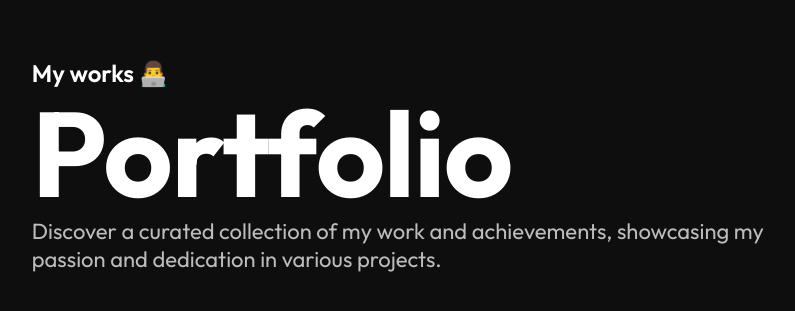
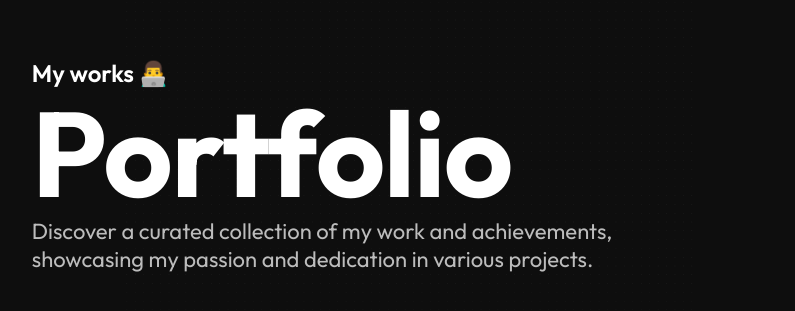
Before and after one commit to iamwhitegod/iamwhitegod, a Next.js app: page / in a window 1280 px wide. Shown: the part 1879-2190 px from the top of the page, without its empty margins (234-1029 px from the left). Built offline with nearby package versions, Linux system fonts and the light colour scheme.

Commit message:
fixing bugs

```diff
--- a/app/page.jsx
+++ b/app/page.jsx
@@ -26,7 +26,7 @@ export default function Home() {
         <Heading as={"h2"} className="heading--main">
           About Me
         </Heading>
-        <Text size="2.2rem" width="70.4rem" lineHeight="2.8rem">
+        <Text size="2.2rem" width="70.4rem" lineheight="2.8rem">
           I believe in diverse skill sets and people as they make products and
           communities unique.
         </Text>
@@ -37,7 +37,7 @@ export default function Home() {
         <Heading as={"h2"} className="heading--main">
           Portfolio
         </Heading>
-        <Text size="2.2rem" width="61.8rem" lineHeight="2.8rem">
+        <Text size="2.2rem" width="61.8rem" lineheight="2.8rem">
           Discover a curated collection of my work and achievements, showcasing
           my passion and dedication in various projects.
         </Text>
--- a/components/BackToTop/index.jsx
+++ b/components/BackToTop/index.jsx
@@ -32,9 +32,9 @@ const BackToTop = () => {
           <path
             d="M5.00006 14.9999L12.0001 7.99988L19.0001 14.9999"
             stroke="#BCBCBC"
-            stroke-width="2"
-            stroke-linecap="round"
-            stroke-linejoin="round"
+            strokeWidth="2"
+            strokeLinecap="round"
+            strokeLinejoin="round"
           />
         </svg>
       </Wrapper>
--- a/components/Navigation/index.jsx
+++ b/components/Navigation/index.jsx
@@ -87,16 +87,16 @@ const Navigation = () => {
         </Link>
 
         <NavList>
-          {navLinks.map((navLink) => (
-            <NavItem>
+          {navLinks.map((navLink, index) => (
+            <NavItem key={index}>
               <Link href={navLink.href}>{navLink.name}</Link>
             </NavItem>
           ))}
         </NavList>
 
         <NavIcons>
-          {icons.map((icon) => (
-            <Link href={{ pathname: icon.href }} target="_blank">
+          {icons.map((icon, index) => (
+            <Link key={index} href={{ pathname: icon.href }} target="_blank">
               <svg className="icon">
                 <use xlinkHref={`/sprite.svg#bx_bxl-${icon.name}`}></use>
               </svg>
--- a/components/Text/index.jsx
+++ b/components/Text/index.jsx
@@ -7,9 +7,8 @@ const Text = styled.p`
   font-size: ${(props) => (props.size ? props.size : "1.6rem")};
   font-style: normal;
   font-weight: ${(props) => (props.weight === "light" ? 300 : 400)};
-  line-height: ${(props) =>
-    props.lineHeight ? props.lineHeight : "2.4rem"}; /* 150% */
-  ${(props) => props.width && `max-width: ${props.width}`}
+  line-height: ${(props) => (props.lineheight ? props.lineheight : "2.4rem")};
+  ${(props) => props.width && `max-width: ${props.width}`};
 
   @media only screen and (${devices.md}) {
     font-size: 1.6rem;
```
